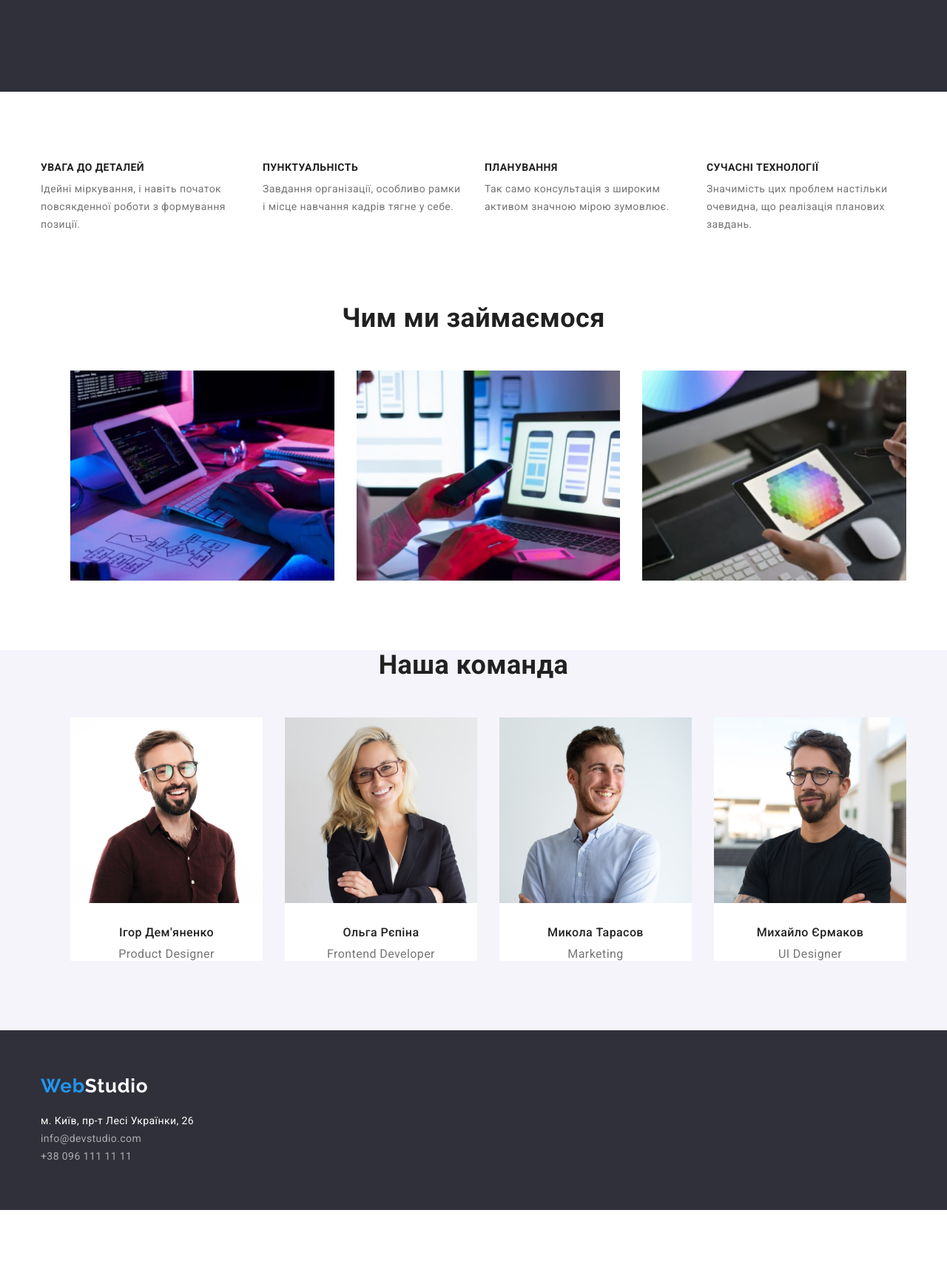
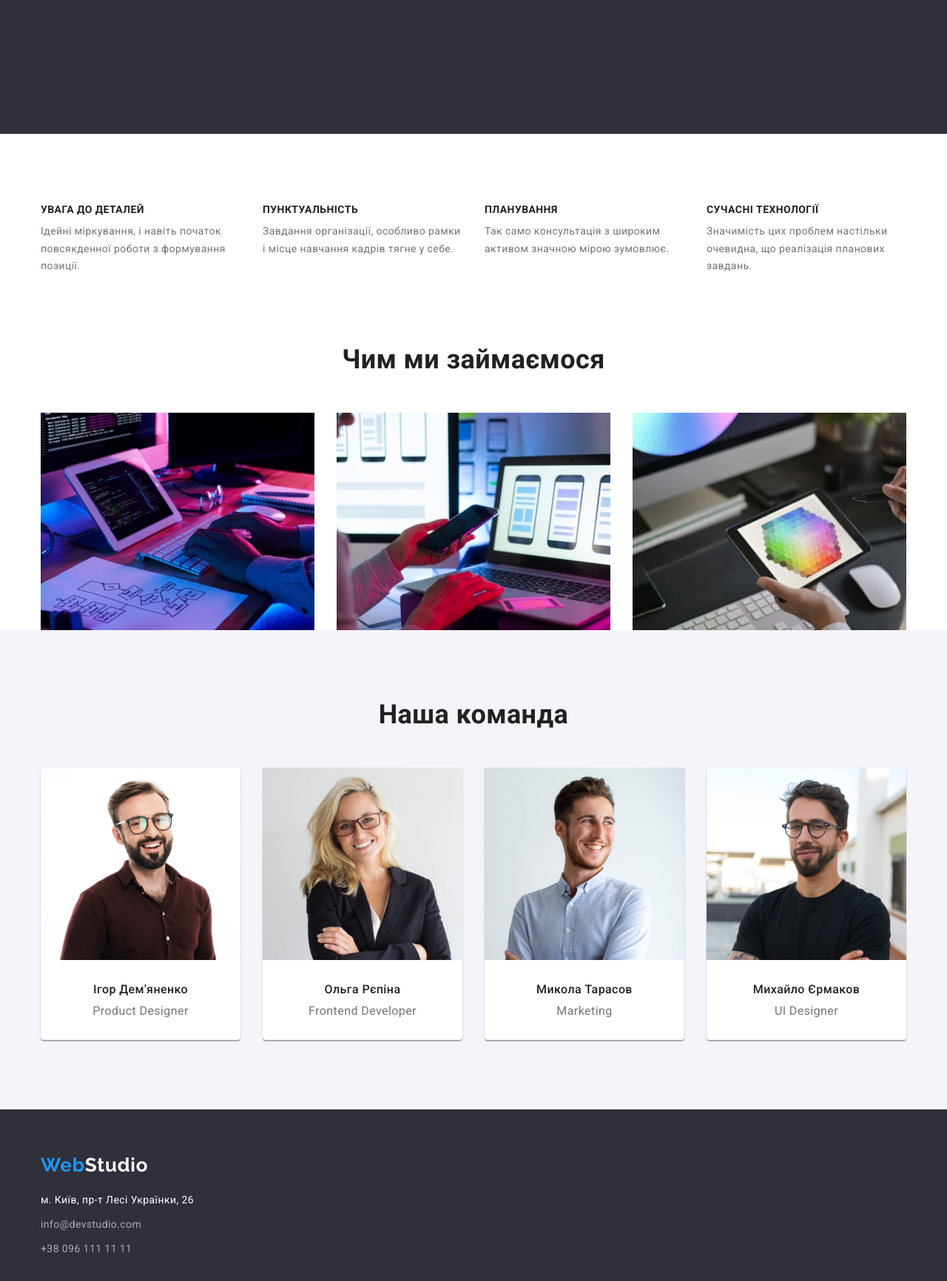
Before and after one commit to Vetik007/goit-markup-hw-03, a plain HTML site: page index.html in a window 1280 px wide. Shown: the part 500-2232 px from the top of the page at 74% size. Before the commit the page ends 2136 px from the top, so only its background shows below. Drawn offline with nearby package versions, Linux system fonts and the light colour scheme.

Commit message:
відкореговано геометрію

```diff
--- a/css/style.css
+++ b/css/style.css
@@ -20,21 +20,39 @@ html {
   --secondary-background-color: #f5f4fa;
   --white-color: #ffffff;
 }
-/* Стили для index.html  */
+
 body {
+  font-family: 'Roboto', sans-serif;
   background-color: var(--white-color);
-  font-family: 'Roboto';
+  color: #212121;
   font-size: 14px;
-  color: #212121;
   letter-spacing: 0.03em;
 }
 
-.container {
-  width: 1200px;
-  padding-left: 15px;
-  padding-right: 15px;
-  margin-left: auto;
-  margin-right: auto;
+.section {
+  padding: 94px 0;
+}
+
+h1,
+h2,
+h3,
+h4,
+h5,
+h6,
+p {
+  margin: 0;
+}
+
+ul {
+  margin: 0;
+  padding-left: 0;
+  list-style: none;
+}
+
+img {
+  display: block;
+  max-width: 100%;
+  height: auto;
 }
 
 .visually-hidden {
@@ -51,7 +69,23 @@ body {
   overflow: hidden;
 }
 
-/* html + portfolio */
+.container {
+  width: 1200px;
+  padding: 0 15px;
+  margin: 0 auto;
+}
+
+/* header */
+
+.header {
+  border-bottom-width: 1px;
+  border-bottom-style: solid;
+  border-bottom-color: #ececec;
+}
+
+.header-container {
+  display: flex;
+}
 .nav {
   display: flex;
   align-items: center;
@@ -66,11 +100,11 @@ body {
   font-size: 26px;
   line-height: 1.19;
 }
-/* html + portfolio */
+
 .net {
   color: var(--accent-text-color);
 }
-/* html + portfolio */
+
 .nav-site {
   display: flex;
   margin: 0;
@@ -81,7 +115,7 @@ body {
 .nav-site .nav-list:not(:last-child) {
   margin-right: 50px;
 }
-/* html + portfolio */
+
 .nav-site .link {
   display: block;
   padding-top: 32px;
@@ -131,16 +165,17 @@ body {
   color: var(--accent-text-color);
 }
 
+/* hero */
+
 .hero {
-  padding: 200px 0 200px;
-  /* height: 600px; */
+  padding: 200px 0;
   background-color: #2f303a;
   text-align: center;
 }
 .hero-title {
-  margin-top: 0;
+  width: 696px;
+  margin: 0 auto;
   margin-bottom: 30px;
-  /* padding-top: 200px; */
 
   color: var(--white-color);
 
@@ -151,135 +186,10 @@ body {
   text-transform: uppercase;
 }
 
-.about-list {
-  display: flex;
-  list-style: none;
-  margin: 0;
-  padding: 94px 0 94px;
-  /* margin-bottom: 0; */
-}
-
-.about-item {
-  width: 270px;
-}
-.about-item:not(:last-child) {
-  margin-right: 30px;
-}
-.about-title {
-  margin-top: 0;
-  margin-bottom: 10px;
-  font-size: 14px;
-  line-height: 16px;
-  text-transform: uppercase;
-}
-.about-text {
-  margin-top: 0;
-  margin-bottom: 0;
-
-  line-height: 1.71;
-  color: var(--primary-text-color);
-}
-
-.list {
-  display: flex;
-  list-style: none;
-  margin: 0;
-  padding-bottom: 94px;
-}
-
-img {
-  display: block;
-  max-width: 100%;
-  height: auto;
-}
-.section-title {
-  margin-top: 0;
-  margin-bottom: 50px;
-  font-size: 36px;
-  line-height: 1.16;
-  text-align: center;
-  color: var(--primary-title-color);
-}
-
-.section-item:not(:last-child) {
-  margin-right: 30px;
-}
-.team {
-  background-color: var(--secondary-background-color);
-}
-.team-title {
-  margin-top: 30px;
-  margin-bottom: 10px;
-
-  font-weight: 500;
-  font-size: 16px;
-  line-height: 1.19;
-  text-align: center;
-  color: var(--primary-title-color);
-}
-
-.team-text {
-  margin-top: 0;
-  margin-bottom: 0;
-
-  font-size: 16px;
-  line-height: 1.19;
-  text-align: center;
-  color: var(--primary-text-color);
-}
-
-.team-card {
-  background-color: var(--white-color);
-}
-
-.team-card:not(:last-child) {
-  margin-right: 30px;
-}
-
-/* html + portfolio */
-.footer {
-  padding-top: 60px;
-  background-color: #2f303a;
-}
-
-.logo-footer {
-  color: var(--white-color);
-  text-decoration: none;
-
-  font-family: 'Raleway';
-  font-weight: 700;
-  font-size: 26px;
-  line-height: 1.19;
-  letter-spacing: 0.03em;
-}
-
-.address > ul {
-  list-style: none;
-}
-.address {
-  font-style: normal;
-  font-weight: 400;
-  line-height: 1.71;
-}
-
-.footer-list {
-  margin: 20px 0 0 0;
-  padding-left: 0;
-  padding-bottom: 60px;
-  /* padding: 0 0 60px; */
-}
-.address .map {
-  color: var(--white-color);
-  text-decoration: none;
-}
-.address .link {
-  color: rgba(255, 255, 255, 0.6);
-  text-decoration: none;
-}
-
 .button {
   display: inline-block;
   padding: 10px 32px;
+  border: none;
   border-radius: 4px;
   min-width: 216px;
 
@@ -295,15 +205,134 @@ img {
   letter-spacing: 0.06em;
 }
 
+.about {
+  padding-top: 94px;
+}
+.about-list {
+  display: flex;
+}
+
+.about-item {
+  width: 270px;
+}
+.about-item:not(:last-child) {
+  margin-right: 30px;
+}
+.about-title {
+  margin-bottom: 10px;
+  font-size: 14px;
+  line-height: 16px;
+  text-transform: uppercase;
+}
+.about-text {
+  line-height: 1.71;
+  color: var(--primary-text-color);
+}
+
+.list {
+  display: flex;
+}
+
+.job {
+  padding: 0;
+}
+.section-title {
+  margin-bottom: 50px;
+  font-size: 36px;
+  line-height: 1.16;
+  text-align: center;
+  color: var(--primary-title-color);
+}
+
+.section-item:not(:last-child) {
+  margin-right: 30px;
+}
+.team {
+  background-color: var(--secondary-background-color);
+}
+
+.team-card {
+  background-color: var(--white-color);
+  box-shadow: 0px 1px 3px rgba(0, 0, 0, 0.12), 0px 1px 1px rgba(0, 0, 0, 0.14),
+    0px 2px 1px rgba(0, 0, 0, 0.2);
+  border-radius: 0px 0px 4px 4px;
+}
+
+.card-text {
+  margin-top: 30px;
+  margin-bottom: 30px;
+}
+
+.team-title {
+  margin-bottom: 10px;
+
+  font-weight: 500;
+  font-size: 16px;
+  line-height: 1.19;
+  text-align: center;
+  color: var(--primary-title-color);
+}
+
+.team-text {
+  font-size: 16px;
+  line-height: 1.19;
+  text-align: center;
+  color: var(--primary-text-color);
+}
+
+.team-card:not(:last-child) {
+  margin-right: 30px;
+}
+
+/* html + portfolio */
+.footer {
+  padding: 60px 0;
+  background-color: #2f303a;
+}
+
+.logo-footer {
+  display: inline-block;
+  margin-bottom: 20px;
+  color: var(--white-color);
+  text-decoration: none;
+
+  font-family: 'Raleway';
+  font-weight: 700;
+  font-size: 26px;
+  line-height: 1.19;
+  letter-spacing: 0.03em;
+}
+
+/* .address > ul {
+  list-style: none;
+} */
+.address {
+  font-style: normal;
+  font-weight: 400;
+  line-height: 1.71;
+}
+
+.address-item:not(:last-child) {
+  margin-bottom: 9px;
+}
+
+.address .map {
+  color: var(--white-color);
+  text-decoration: none;
+}
+.address-link {
+  color: rgba(255, 255, 255, 0.6);
+  text-decoration: none;
+}
+
 /* Стили для portfolio.html */
 
 .filter {
   display: flex;
   align-items: center;
   justify-content: center;
-  margin: 94px 0 50px 0;
-  /* margin-bottom: 0; */
-  list-style: none;
+
+  margin-bottom: 34px;
 }
 
 .filter-list:not(:last-child) {
@@ -337,8 +366,6 @@ img {
 .work {
   display: flex;
   flex-wrap: wrap;
-  margin-top: 0;
-  margin-bottom: 0;
   padding: 0;
   list-style: none;
 }
@@ -355,8 +382,12 @@ img {
 .work-list:nth-last-child(-n + 3) {
   margin-bottom: 0;
 }
+
+.work-text {
+  margin: 20px 24px;
+}
+
 .work-title {
-  margin-top: 20px;
   margin-bottom: 4px;
   color: var(--primary-title-color);
   font-size: 18px;
@@ -365,8 +396,6 @@ img {
 }
 
 .work-link {
-  margin-top: 0;
-  margin-bottom: 0;
   color: var(--primary-text-color);
   font-size: 16px;
 }
--- a/index.html
+++ b/index.html
@@ -18,8 +18,8 @@
   </head>
 
   <body>
-    <header>
-      <div class="container">
+    <header class="header">
+      <div class="container header-container">
         <nav class="nav">
           <a href="./index.html" class="logo-heder"><span class="net">Web</span>Studio</a>
 
@@ -28,6 +28,7 @@
             <li class="nav-list"><a href="./portfolio.html" class="link">Портфоліо</a></li>
             <li class="nav-list"><a href="./index.html" class="link">Контакти</a></li>
           </ul>
+        </nav>
 
         <ul class="nav-contact">
           <li class="contact-list">
@@ -37,7 +38,6 @@
             <a href="tel:+380961111111" class="link">+38 096 111 11 11</a>
           </li>
         </ul>
-        </nav>
       </div>
     </header>
 
@@ -51,7 +51,7 @@
       </section>
 
       <!--particularities section-->
-      <section class="about">
+      <section class="section about">
         <div class="container">
           <h2 class="visually-hidden">Особливості та переваги</h2>
           <ul class="about-list">
@@ -84,7 +84,7 @@
       </section>
 
       <!--What are we doing section-->
-      <section class="section">
+      <section class="section job">
         <div class="container">
           <h2 class="section-title">Чим ми займаємося</h2>
           <ul class="list">
@@ -113,26 +113,34 @@
           <ul class="list">
             <li class="team-card">
               <img src="./images/photo1.jpg" alt="фото чоловіка" width="270" height="260" />
+              <div class="card-text">
                 <h3 class="team-title">Ігор Дем'яненко</h3>
                 <p class="team-text" lang="en">Product Designer</p>
+              </div>
             </li>
 
             <li class="team-card">
               <img src="./images/photo2.jpg" alt="фото жінки" width="270" height="260" />
+              <div class="card-text">
                 <h3 class="team-title">Ольга Рєпіна</h3>
                 <p class="team-text" lang="en">Frontend Developer</p>
+              </div>
             </li>
 
             <li class="team-card">
               <img src="./images/photo3.jpg" alt="фото чоловіка" width="270" height="260" />
+              <div class="card-text">
                 <h3 class="team-title">Микола Тарасов</h3>
                 <p class="team-text" lang="en">Marketing</p>
+              </div>
             </li>
 
             <li class="team-card">
               <img src="./images/photo4.jpg" alt="фото чоловіка" width="270" height="260" />
+              <div class="card-text">
                 <h3 class="team-title">Михайло Єрмаков</h3>
                 <p class="team-text" lang="en">UI Designer</p>
+              </div>
             </li>
           </ul>
         </div>
@@ -143,18 +151,22 @@
       <div class="container">
         <a href="./index.html" class="logo-footer"><span class="net">Web</span>Studio</a>
         <address class="address">
-          <ul class="footer-list">
-            <li>
+          <ul class="address-list">
+            <li class="address-item">
               <a
                 href="https://goo.gl/maps/aGWjF9qpmwSaqmkM7"
                 target="_blank"
                 rel="noreferrer noopener nofollow"
-                class="map"
+                class="address-link map"
                 >м. Київ, пр-т Лесі Українки, 26
               </a>
             </li>
-            <li><a href="mailto:info@devstudio.com" class="link">info@devstudio.com</a></li>
-            <li><a href="tel:+380961111111" class="link">+38 096 111 11 11</a></li>
+            <li class="address-item">
+              <a href="mailto:info@devstudio.com" class="address-link">info@devstudio.com</a>
+            </li>
+            <li class="address-item">
+              <a href="tel:+380961111111" class="address-link">+38 096 111 11 11</a>
+            </li>
           </ul>
         </address>
       </div>
```
Also changed, not shown: portfolio.html (+31 -9 lines). Lines whose indentation alone changed are shown as unchanged.
